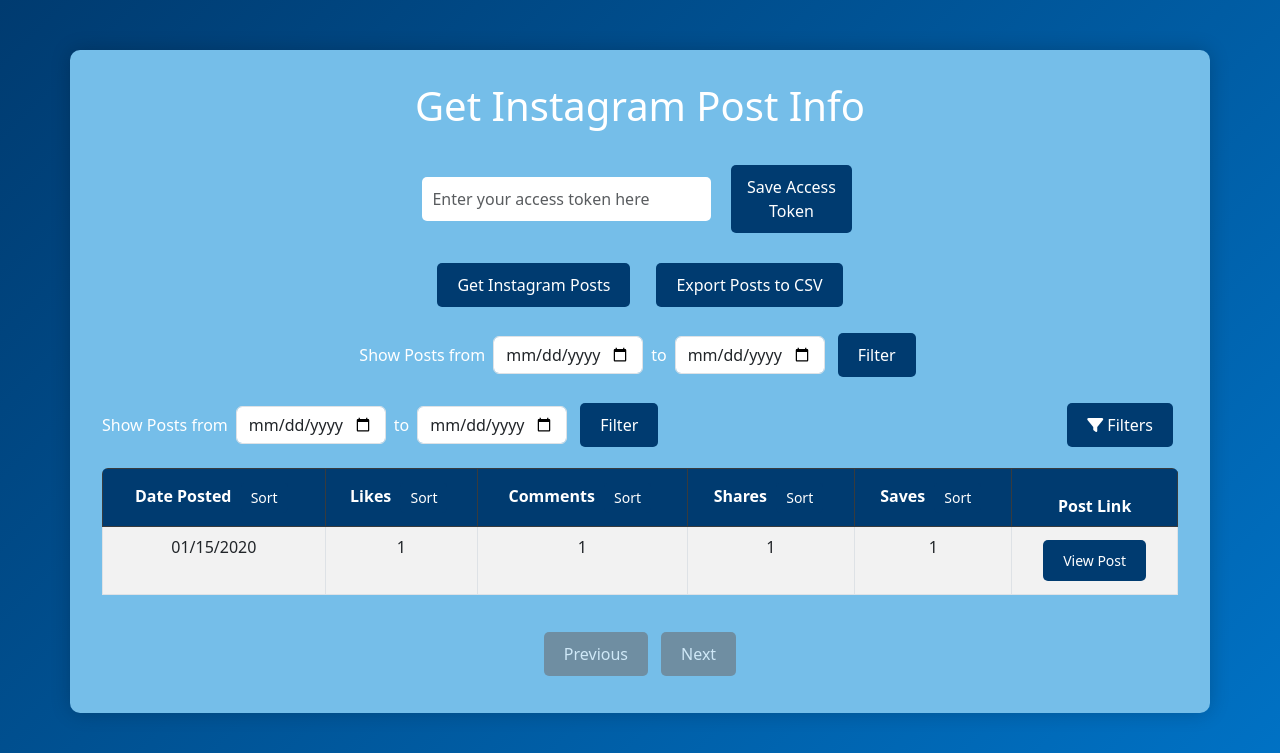
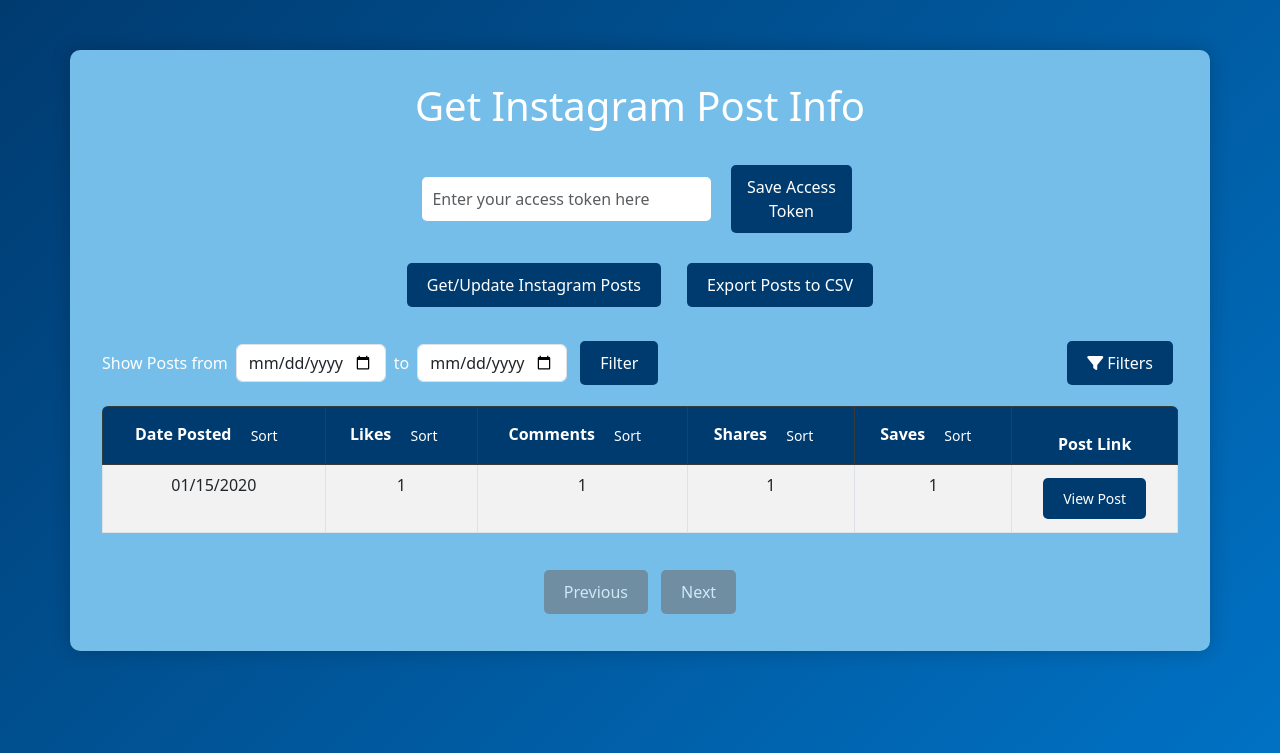
Before and after one commit to usd-cs/COMP-49X-24-25-Alumni-Association, a Django app: page / in a window 1280 px wide. Shown: the top 753 px of the page. Run offline with Django 5.2, Linux system fonts and the light colour scheme; a user stored in the database is signed in; tables that the repository leaves empty hold one stand-in row (values such as "Sample post").

Commit message:
removed duplicate calendar and print statement

```diff
--- a/AlumniProject/AlumniProject/social_tracker/utils/get_instagram_data.py
+++ b/AlumniProject/AlumniProject/social_tracker/utils/get_instagram_data.py
@@ -38,7 +38,7 @@ def get_instagram_posts(access_token, num_posts=100):
 
         if "data" in data and len(data["data"]) > 0:
             posts = data["data"][:num_posts]
-            print(len(posts))
+
             # get post data
             for post in posts:
                 date = datetime.strptime(
--- a/AlumniProject/AlumniProject/templates/index.html
+++ b/AlumniProject/AlumniProject/templates/index.html
@@ -452,17 +452,12 @@
         </div>
 
         <div class="d-flex justify-content-center gap-3">
-            <button onclick="getIGPosts()" class="btn">Get Instagram Posts</button>
+            <button onclick="getIGPosts()" class="btn">Get/Update Instagram Posts</button>
             <button onclick="exportCSV()" class="btn">Export Posts to CSV</button>
         </div>
-        <!-- Date Range Filter -->
-        <div class="d-flex justify-content-center align-items-center my-3">
-            <label for="dateFrom" class="me-2">Show Posts from</label>
-            <input type="date" id="dateFrom" class="form-control me-2" style="width: 150px;">
-            <label for="dateTo" class="me-2">to</label>
-            <input type="date" id="dateTo" class="form-control me-2" style="width: 150px;">
-            <button onclick="filterPostsByDate()" class="btn">Filter</button>
-        </div>
+
+        <!--Adding space between the buttons and filters section-->
+        <br>
 
         <!-- Filters Section -->
         <div class="d-flex justify-content-between align-items-center mb-3">
```
